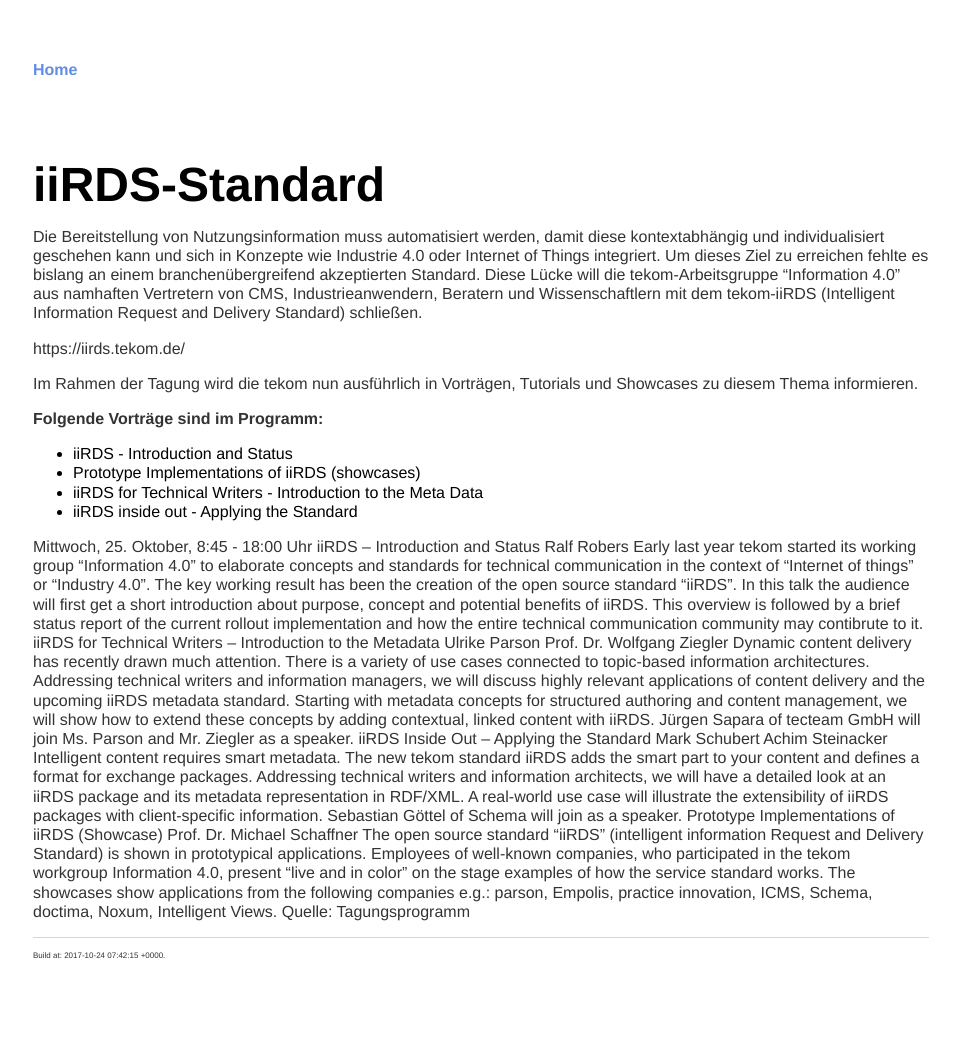
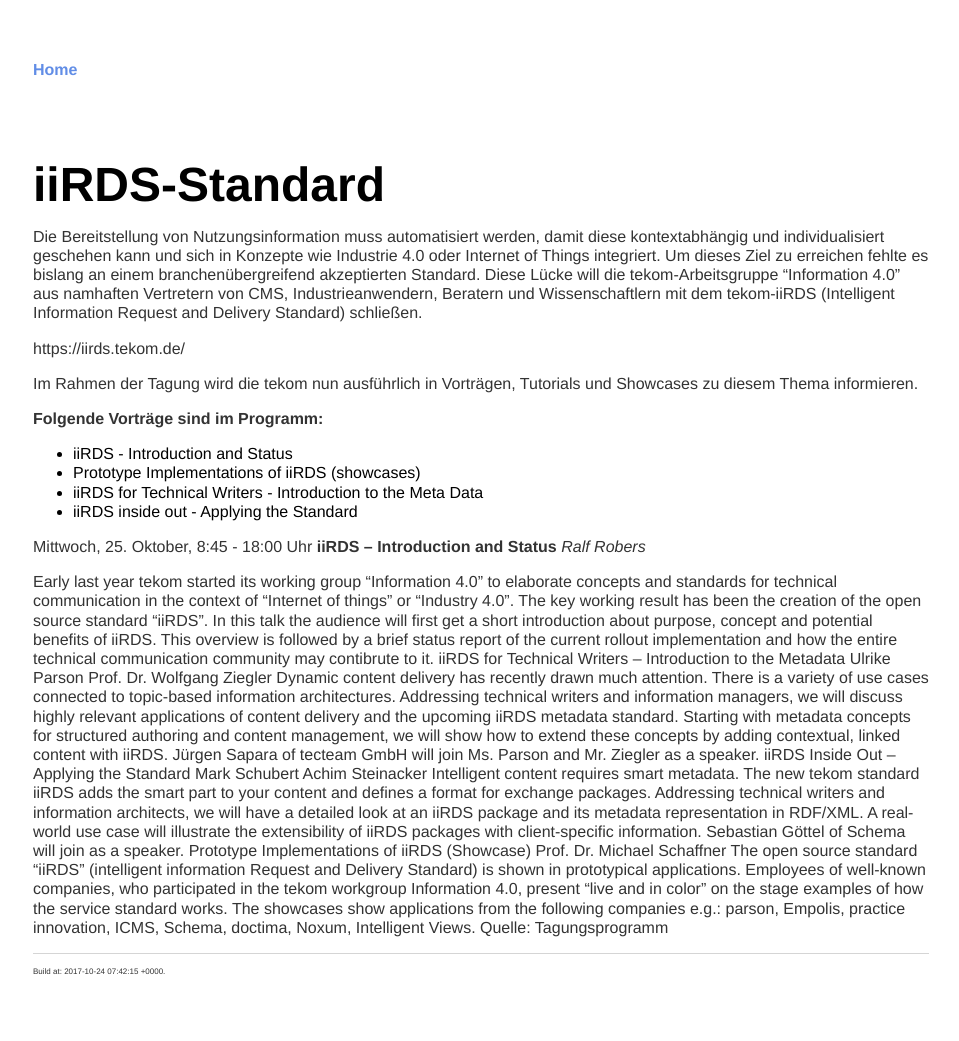
Before and after one commit to parson-AG/tekom2017_markdown_workshop, a Jekyll site: the page built from texte_tekom/iirds.md, in a window 1280 px wide. Shown: the whole page, without its empty margins (159-1118 px from the left). Built offline with Jekyll 4.4.1, drawn with Linux system fonts in a browser that asks for light colours; our own code applies the rules of GitHub Pages for plain Markdown files.

```diff
--- a/texte_tekom/iirds.md
+++ b/texte_tekom/iirds.md
@@ -17,8 +17,9 @@ __Folgende Vorträge sind im Programm:__
 * iiRDS inside out - Applying the Standard
 
 Mittwoch, 25. Oktober, 8:45 - 18:00 Uhr
-iiRDS – Introduction and Status
-Ralf Robers
+__iiRDS – Introduction and Status__
+*Ralf Robers*
+
 Early last year tekom started its working group "Information 4.0" to elaborate concepts and standards
 for technical communication in the context of "Internet of things" or "Industry 4.0".
 The key working result has been the creation of the open source standard "iiRDS".
```
